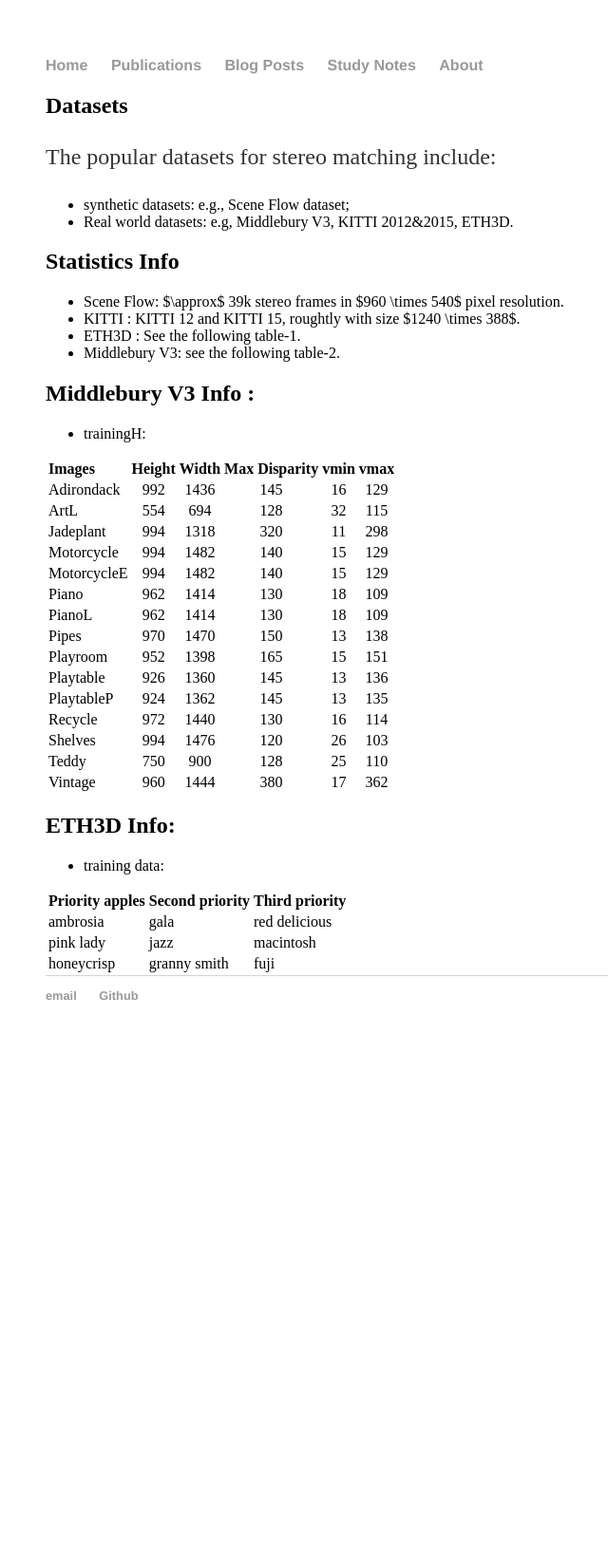
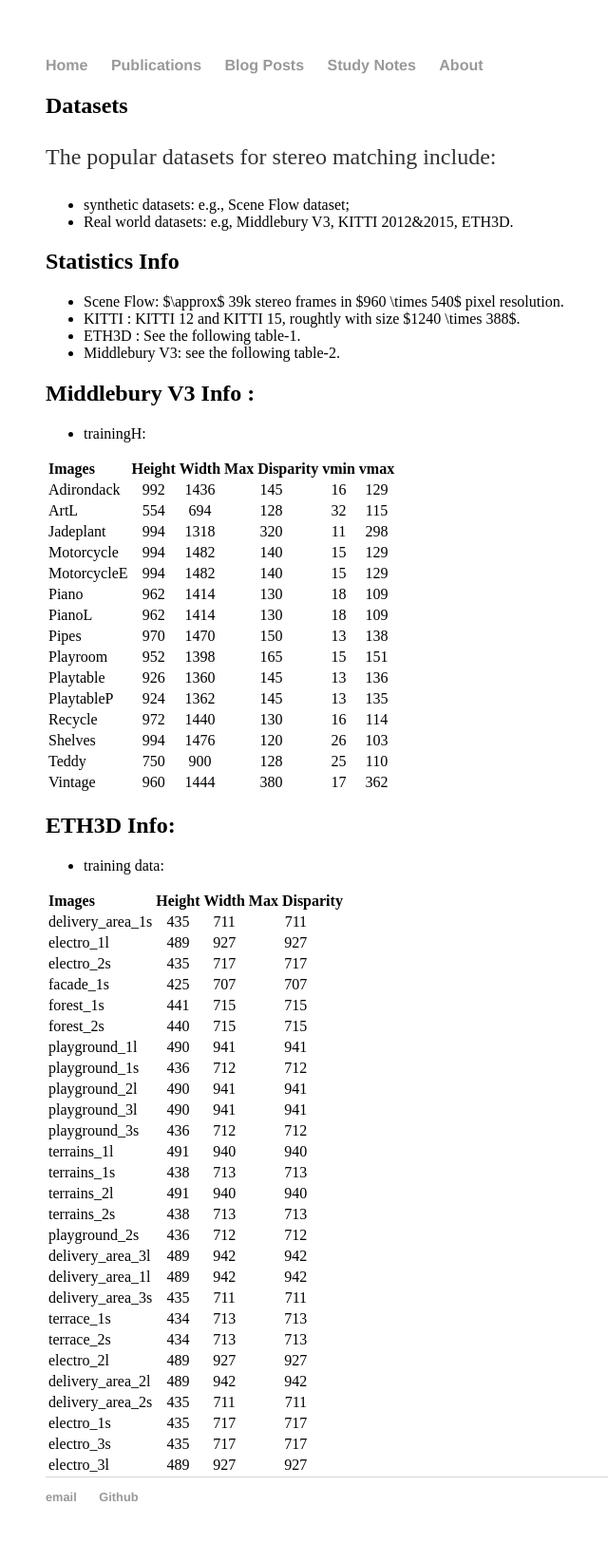
Before and after one commit to ccj5351/ccj5351.github.io, a Jekyll site: the page built from _studynotes/2018-12-28-stereo-matching-datasets-info.md, in a window 1280 px wide. Shown: the whole page at 95% size, without its empty margins (144-784 px from the left). Built offline with Jekyll 4.4.1, drawn with Linux system fonts in a browser that asks for light colours; comment, search, counter and statistics services are not loaded; before the commit the page ends 1116 px from its top, so only the background shows below that.

Commit message:
add eth3d middlebury image sizes

```diff
--- a/_studynotes/2018-12-28-stereo-matching-datasets-info.md
+++ b/_studynotes/2018-12-28-stereo-matching-datasets-info.md
@@ -26,7 +26,7 @@ The popular datasets for stereo matching include:
 
 | Images    | Height | Width | Max Disparity | vmin | vmax |
 | :-------  |:-----: |:----: | :-----------: |:----:|:----:|
-|Adirondack |  992   | 1436  |     145	     |  16  |  129 |
+|Adirondack |  992   | 1436  |    145	       |  16  |  129 |
 |ArtL       |  554   | 694   |	  128	       |  32  |  115 |
 |Jadeplant  | 994    | 1318  |    320	       |  11  |  298 |
 |Motorcycle | 994    | 1482  |	  140        |	15  |  129 |
@@ -46,8 +46,32 @@ The popular datasets for stereo matching include:
 
 - training data:
 
-| Priority apples | Second priority | Third priority |
-|-------|--------|---------|
-| ambrosia | gala | red delicious |
-| pink lady | jazz | macintosh |
-| honeycrisp | granny smith | fuji |
+| Images             | Height | Width | Max Disparity |
+| :----------------- |:-----: |:----: | :-----------: |
+| delivery_area_1s   | 435    |   711 |     711       |
+| electro_1l         | 	489   |	  927 | 	927   |
+| electro_2s         | 	435|	717|	717|
+| facade_1s          | 	425|	707|	707|
+| forest_1s          | 	441|	715|	715|
+| forest_2s          | 	440|	715|	715|
+| playground_1l| 	490|	941|	941|
+| playground_1s| 	436|	712|	712|
+| playground_2l| 	490|	941|	941|
+| playground_3l| 	490|	941|	941|
+| playground_3s| 	436|	712|	712|
+| terrains_1l| 	491|	940|	940|
+| terrains_1s| 	438|	713|	713|
+| terrains_2l| 	491|	940|	940|
+| terrains_2s| 	438|	713|	713|
+| playground_2s| 	436|	712|	712|
+| delivery_area_3l| 	489|	942|	942|
+| delivery_area_1l| 	489|	942|	942|
+| delivery_area_3s| 	435|	711|	711|
+| terrace_1s| 	434|	713|	713|
+| terrace_2s| 	434|	713|	713|
+| electro_2l| 	489|	927|	927|
+| delivery_area_2l| 	489|	942|	942|
+| delivery_area_2s| 	435|	711|	711|
+| electro_1s| 	435|	717|	717|
+| electro_3s| 	435|	717|	717|
+| electro_3l| 	489|	927|	927|
```
